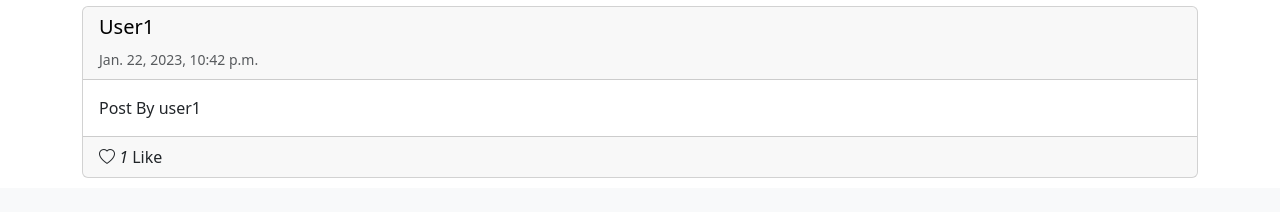
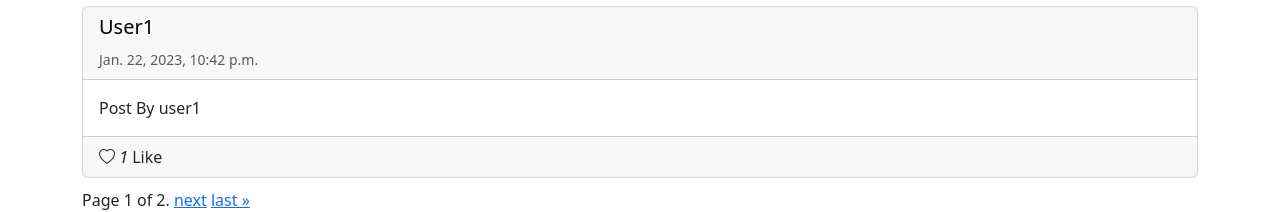
Before and after one commit to Dymirt/cs50web, a Django app: page / in a window 1280 px wide. Shown: the part 1782-1994 px from the top of the page. Before the commit the page ends 1960 px from the top, so only its background shows below. Run offline with Django 3.2, Linux system fonts and the light colour scheme; data comes from the database, SQL or seed files in the repository.

Commit message:
adding pagination links
Signed-off-by: Dymirt <kolidadmytro@gmail.com>

```diff
--- a/project-4/network/templates/network/post_list.html
+++ b/project-4/network/templates/network/post_list.html
@@ -21,4 +21,22 @@
     {% include 'network/partials/post.html' %}
 {% endfor %}
 
+<div class="pagination">
+    <span class="step-links">
+        {% if page_obj.has_previous %}
+            <a href="?page=1">&laquo; first</a>
+            <a href="?page={{ page_obj.previous_page_number }}">previous</a>
+        {% endif %}
+
+        <span class="current">
+            Page {{ page_obj.number }} of {{ page_obj.paginator.num_pages }}.
+        </span>
+
+        {% if page_obj.has_next %}
+            <a href="?page={{ page_obj.next_page_number }}">next</a>
+            <a href="?page={{ page_obj.paginator.num_pages }}">last &raquo;</a>
+        {% endif %}
+    </span>
+</div>
+
 {% endblock %}
```
Also changed, not shown: project-4/TODO.md (+1 -1 lines).
